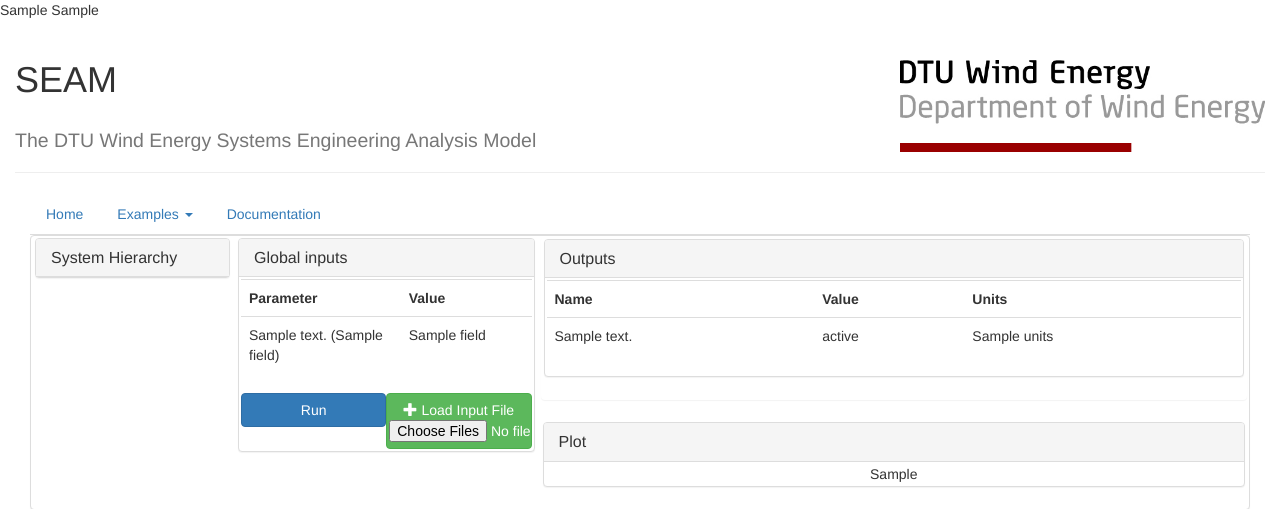
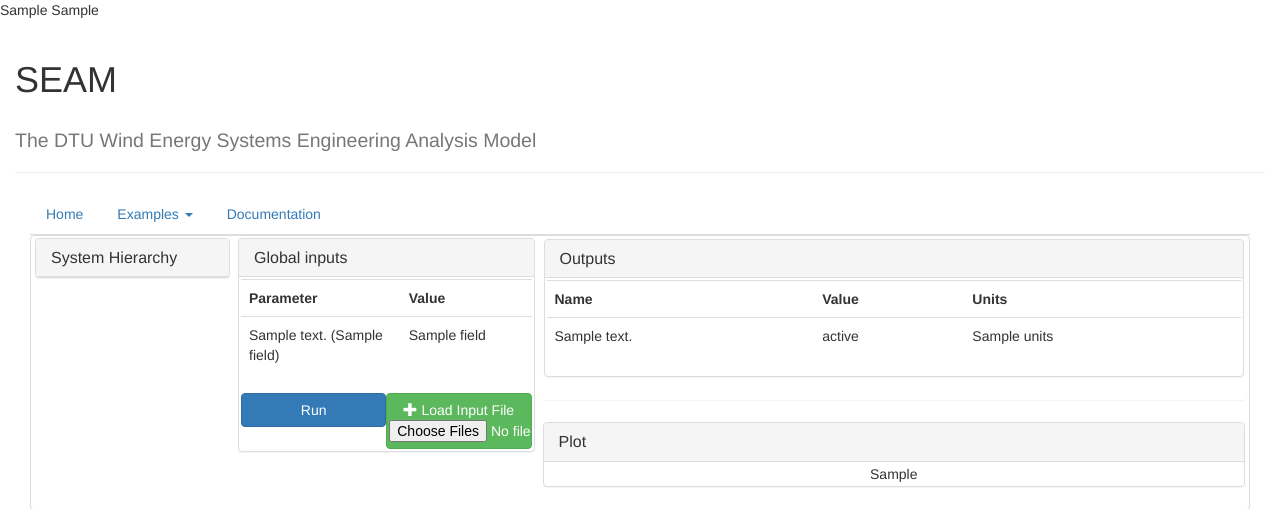
Before and after one commit to FUSED-Wind/fusedwind-gui, a Flask app: template webapp/templates/webgui.html in a window 1280 px wide. Shown: the top 509 px of the page. Run offline with Flask 2, Linux system fonts and the light colour scheme; the template is opened without the code that fills it: most values are stand-ins (such as "Sample title", 1, 10 or a date in 2020); parts of the project's set-up code (start-up, migrations or seed data) failed here and were passed over; some libraries are stand-ins or nearby versions.

Commit message:
removed logo

```diff
--- a/webapp/templates/webgui.html
+++ b/webapp/templates/webgui.html
@@ -84,7 +84,7 @@ $('#fileupload').fileupload({
 
 <div class="container-fluid">
     <div class="page-header">
-        <img src="static/dtuwind.png" align='right' class='media-right' width=30%>
+        <!-- <img src="static/dtuwind.png" align='right' class='media-right' width=30%> -->
         <h1>SEAM</h1>
         <h2><small>The DTU Wind Energy Systems Engineering Analysis Model</small></h2>
     </div>
```
